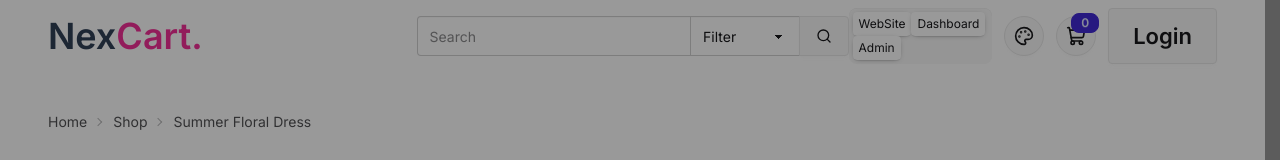
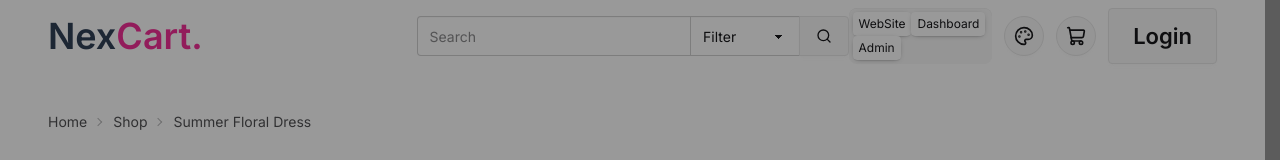
Before and after one commit to Pra006/NexCart, a Next.js app: page /product/prod_01 in a window 1280 px wide. Shown: the top 160 px of the page. Built offline with nearby package versions, Linux system fonts and the light colour scheme.

Commit message:
cartcount updated to work functionally also the productdetail has been done

```diff
--- a/app/(public)/product/[productId]/page.jsx
+++ b/app/(public)/product/[productId]/page.jsx
@@ -6,7 +6,10 @@ import { useProductStore } from "@/lib/zustand/productStore";
 import { useRouter } from "next/navigation";
 import ProductOverview from "@/app/components/ProductOverview";
 import ProductDetails from "@/app/components/ProductDetails";
+import Image from "next/image";
+import { MoveRightIcon } from "lucide-react";
 import { useCallback } from "react";
+import Link from "next/link";
 
 const Page = () => {
   const { productId } = useParams();
@@ -43,8 +46,48 @@ const Page = () => {
         </ul>
       </div>
       {/* Product Overview */}
-      {product && (<ProductOverview product={product} />) }
-      {product && (<ProductDetails product={product} />) }
+      {product && <ProductOverview product={product} />}
+      {product && <ProductDetails product={product} />}
+      {/* Store section */}
+      {product && (
+        <div className="mt-3 p-4 sm:p-5 bg-base-200/50 rounded-2xl">
+          <div className="flex flex-col sm:flex-row sm:items-center sm:justify-between gap-4">
+            {/* Store Info */}
+            <div className="flex items-center gap-3 sm:gap-4 min-w-0">
+              {/* Store Logo */}
+              <div className="avatar avatar-online shrink-0">
+                <div className="w-14 h-14 sm:w-16 sm:h-16 rounded-full">
+                  <Image
+                    src={product.store.logo}
+                    alt={product.store.name}
+                    width={64}
+                    height={64}
+                    className="w-full h-full object-cover"
+                  />
+                </div>
+              </div>
+
+              {/* Store Name */}
+              <div className="min-w-0">
+                <h5 className="font-semibold truncate">{product.store.name}</h5>
+
+                <p className="text-xs opacity-60 mt-1">
+                  Verified Official Store
+                </p>
+              </div>
+            </div>
+
+            {/* Visit Store Button */}
+            <Link
+              href={`/shop/${product.store.userName}`}
+              className="btn btn-sm btn-outline btn-primary rounded-xl w-full sm:w-auto shrink-0"
+            >
+              Visit Store
+              <MoveRightIcon size={16} className="ml-1" />
+            </Link>
+          </div>
+        </div>
+      )}
     </div>
   );
 };
--- a/app/components/Navbar.jsx
+++ b/app/components/Navbar.jsx
@@ -6,11 +6,15 @@ import { useState } from "react";
 
 import ThemeSelector from "./ThemeSelector";
 import { ShoppingCart } from "lucide-react";
+import { useCartStore } from "@/lib/zustand/cartStore";
 
 const Navbar = () => {
   const [activeTab, setActiveTab] = useState("website");
-
-  return (
+  const cartItems = useCartStore((state) => state.cartItems);
+const cartCount = Object.values(cartItems).reduce(
+  (total, quantity) => total + quantity,
+  0
+);  return (
     <div className="w-full rouded-md py-1">
       <div className="navbar p-0">
         <div className="navbar-start">
@@ -49,10 +53,11 @@ const Navbar = () => {
             aria-label="Shopping cart"
           >
             <ShoppingCart className="h-5 w-5" />
-
-            <span className="badge badge-sm badge-primary absolute -right-1 -top-1">
-              0
-            </span>
+            {cartCount > 0 && (
+              <span className="badge badge-sm badge-primary absolute -right-1 -top-1">
+                {cartCount}
+              </span>
+            )}
           </Link>
           <button className="btn btn-xs sm:btn-sm md:btn-md lg:btn-lg xl:btn-xl">
             Login
--- a/app/components/ProductDetails.jsx
+++ b/app/components/ProductDetails.jsx
@@ -7,7 +7,6 @@ const ProductDetails = ({ product }) => {
   return (
     <div className="mt-10 py-5 ">
       {/* Daisy ui tabs */}
-      {/* name of each tab group should be unique */}
       <div className="tabs tabs-lift">
         <input
           type="radio"
```
